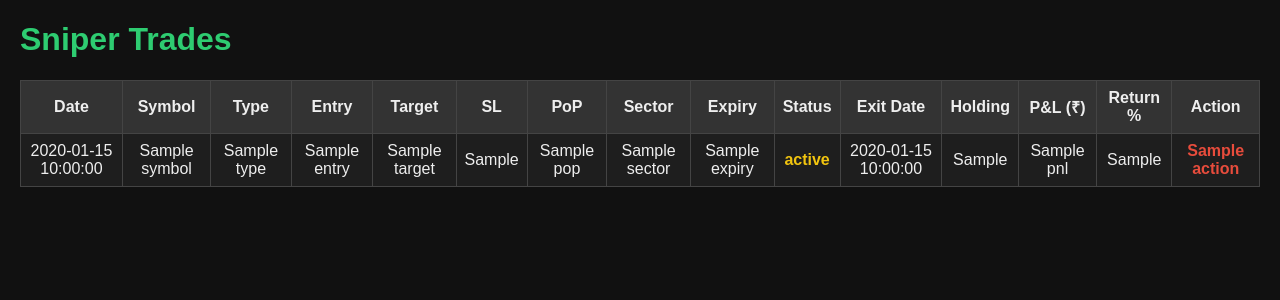
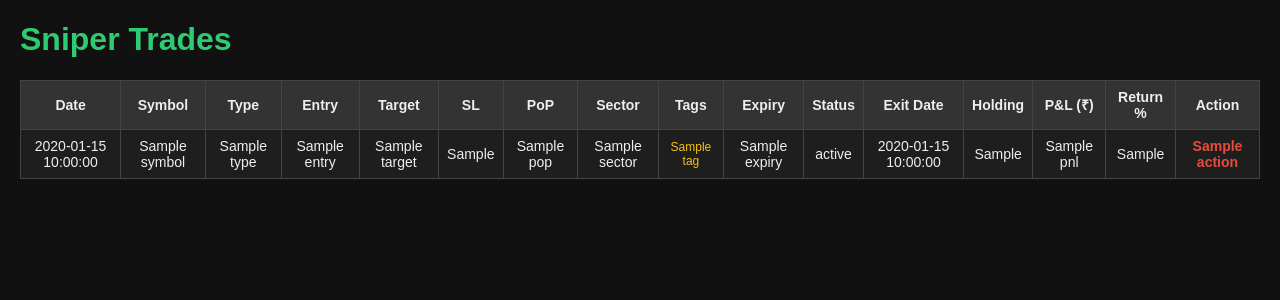
Before and after one commit to balakumar75/sniper-p2-dashboard, a Flask app: template templates/index.html in a window 1280 px wide. Shown: the top 300 px of the page. Run offline with Flask 3, Linux system fonts and the light colour scheme; the template is opened without the code that fills it: most values are stand-ins (such as "Sample title", 1, 10 or a date in 2020).

Commit message:
Update index.html

```diff
--- a/templates/index.html
+++ b/templates/index.html
@@ -4,17 +4,15 @@
     <meta charset="UTF-8">
     <title>Sniper Trades</title>
     <style>
-        body { font-family: Arial, sans-serif; background-color: #111; color: #eee; margin: 20px; }
+        body { font-family: Arial; background-color: #111; color: #eee; margin: 20px; }
         h1 { color: #2ecc71; }
-        table { width: 100%; border-collapse: collapse; margin-top: 20px; }
+        table { width: 100%; border-collapse: collapse; margin-top: 20px; font-size: 14px; }
         th, td { border: 1px solid #444; padding: 8px; text-align: center; }
         th { background-color: #333; }
         tr:nth-child(even) { background-color: #1e1e1e; }
         .buy { color: #2ecc71; font-weight: bold; }
         .sell { color: #e74c3c; font-weight: bold; }
-        .status-open { color: #f1c40f; font-weight: bold; }
-        .status-hit { color: #2ecc71; font-weight: bold; }
-        .status-sl { color: #e74c3c; font-weight: bold; }
+        .tags { font-size: 12px; color: #f1c40f; }
     </style>
 </head>
 <body>
@@ -30,6 +28,7 @@
             <th>SL</th>
             <th>PoP</th>
             <th>Sector</th>
+            <th>Tags</th>
             <th>Expiry</th>
             <th>Status</th>
             <th>Exit Date</th>
@@ -40,23 +39,22 @@
         </tr>
         {% for trade in trades %}
         <tr>
-            <td>{{ trade.get('date', '-') }}</td>
-            <td>{{ trade.get('symbol', '-') }}</td>
-            <td>{{ trade.get('type', '-') }}</td>
-            <td>{{ trade.get('entry', '-') }}</td>
-            <td>{{ trade.get('target', '-') }}</td>
-            <td>{{ trade.get('sl', '-') }}</td>
-            <td>{{ trade.get('pop', '-') }}</td>
-            <td>{{ trade.get('sector', '-') }}</td>
-            <td>{{ trade.get('expiry', '-') }}</td>
-            <td class="{% if trade.get('status') == 'Target Hit' %}status-hit{% elif trade.get('status') == 'SL Hit' %}status-sl{% else %}status-open{% endif %}">
-                {{ trade.get('status', '-') }}
-            </td>
-            <td>{{ trade.get('exit_date', '-') }}</td>
-            <td>{{ trade.get('holding_days', '-') }}</td>
-            <td>{{ trade.get('pnl', '-') }}</td>
-            <td>{{ trade.get('return_pct', '-') }}</td>
-            <td class="{{ 'buy' if trade.get('action') == 'Buy' else 'sell' }}">{{ trade.get('action', '-') }}</td>
+            <td>{{ trade.date }}</td>
+            <td>{{ trade.symbol }}</td>
+            <td>{{ trade.type }}</td>
+            <td>{{ trade.entry }}</td>
+            <td>{{ trade.target }}</td>
+            <td>{{ trade.sl }}</td>
+            <td>{{ trade.pop }}</td>
+            <td>{{ trade.sector }}</td>
+            <td class="tags">{{ trade.tags | join(', ') }}</td>
+            <td>{{ trade.expiry }}</td>
+            <td>{{ trade.status }}</td>
+            <td>{{ trade.exit_date }}</td>
+            <td>{{ trade.holding_days }}</td>
+            <td>{{ trade.pnl }}</td>
+            <td>{{ trade.return_pct }}</td>
+            <td class="{{ 'buy' if trade.action == 'Buy' else 'sell' }}">{{ trade.action }}</td>
         </tr>
         {% endfor %}
     </table>
```
